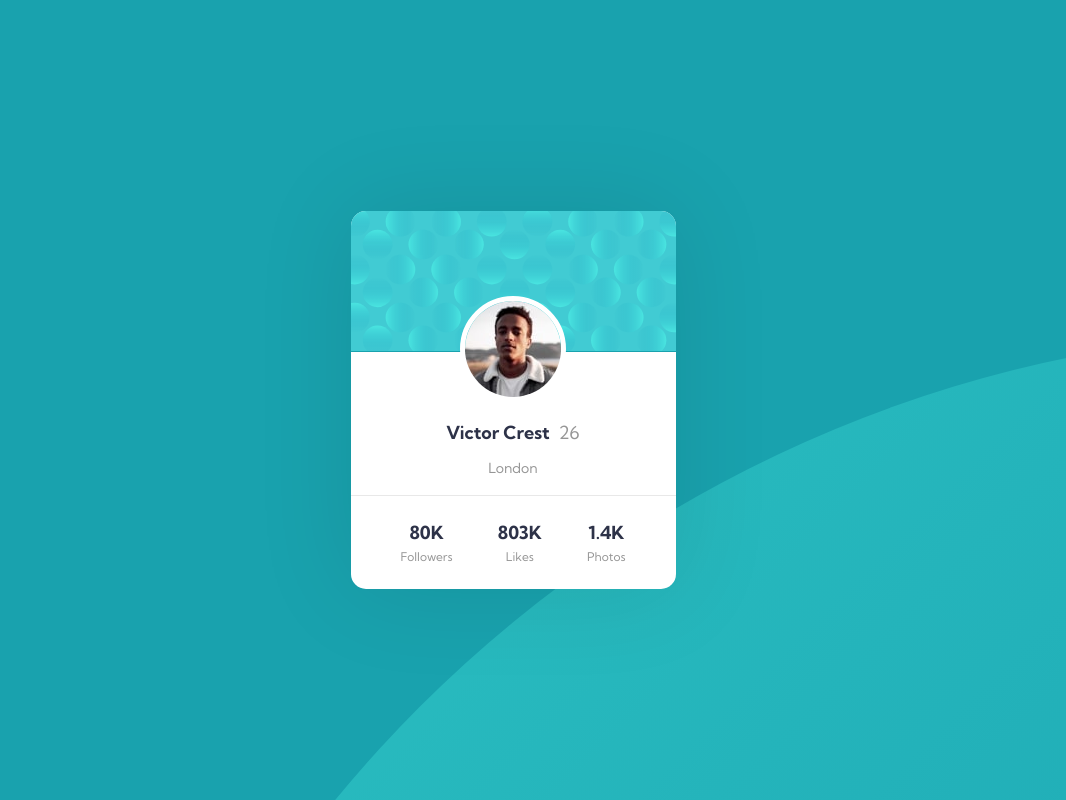
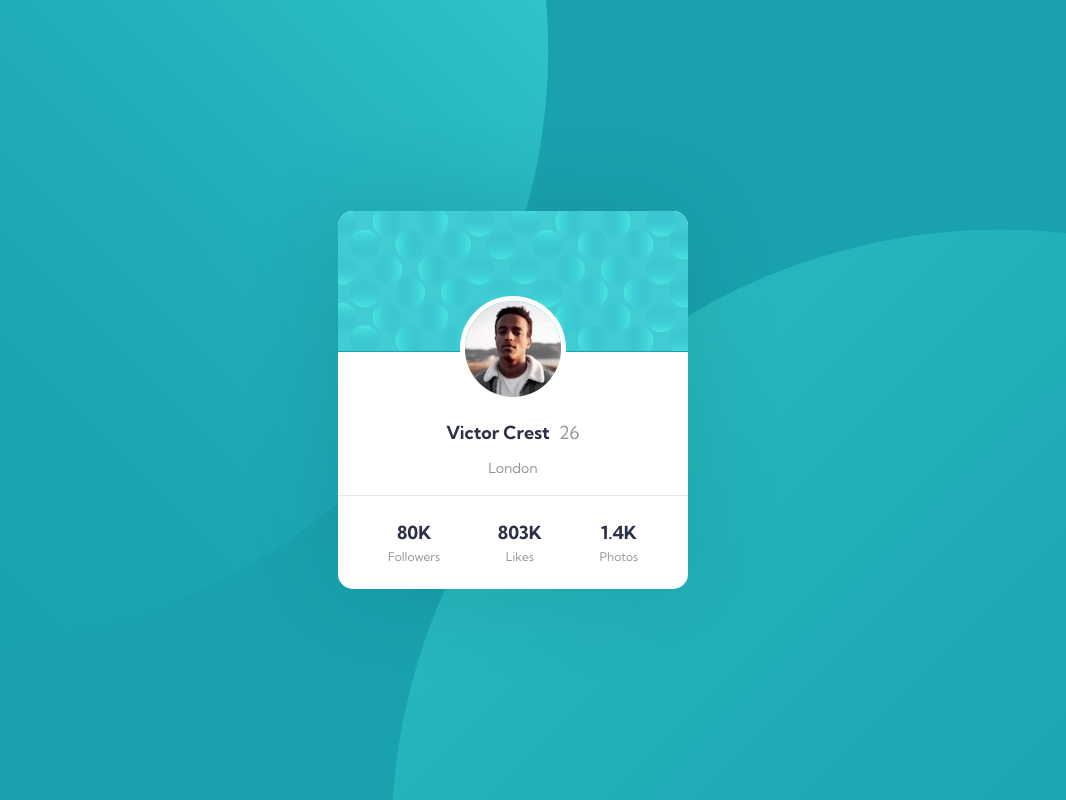
Before and after one commit to plires/profile-card-component-main, a plain HTML site: page index.html in a window 1280 px wide. Shown: the whole page, without its empty margins (127-1193 px from the left). Drawn offline with Linux system fonts and the light colour scheme.

Commit message:
Subida version desktop

```diff
--- a/css/app.css
+++ b/css/app.css
@@ -45,7 +45,6 @@ body {
 }
 
 .card {
-	/*border: solid 1px red;*/
 	width: 325px;
 	border-radius: 15px;
 	background: white;
@@ -120,3 +119,21 @@ body {
 	color: var(--dark-gray);
 	font-weight: 400;
 }
+
+@media screen and (min-width: 1140px) {
+
+	.top {
+		background-size: 93%;
+		background-position: -574% 140%;
+	}
+
+	.bottom {
+		background-size: 95%;
+		background-position: 810% -55%;
+	}
+
+	.card {
+	width: 350px;
+}
+
+}
```
